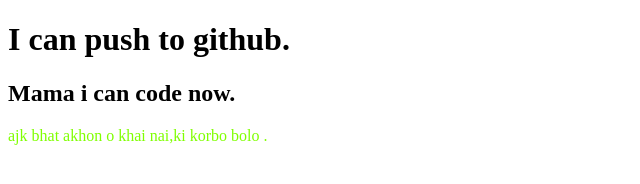
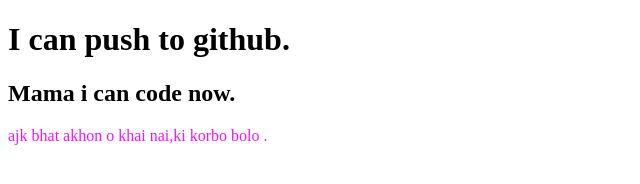
Before and after one commit to saeidurrahman750/my-frist-repo, a plain HTML site: page index.html in a window 1280 px wide. Shown: the whole page, without its empty margins (0-640 px from the left). Drawn offline with Linux system fonts and the light colour scheme.

Commit message:
color added

```diff
--- a/style.css
+++ b/style.css
@@ -1,3 +1,3 @@
 p{
-    color:chartreuse;
+    color:rgb(244, 18, 252);
 }
```
